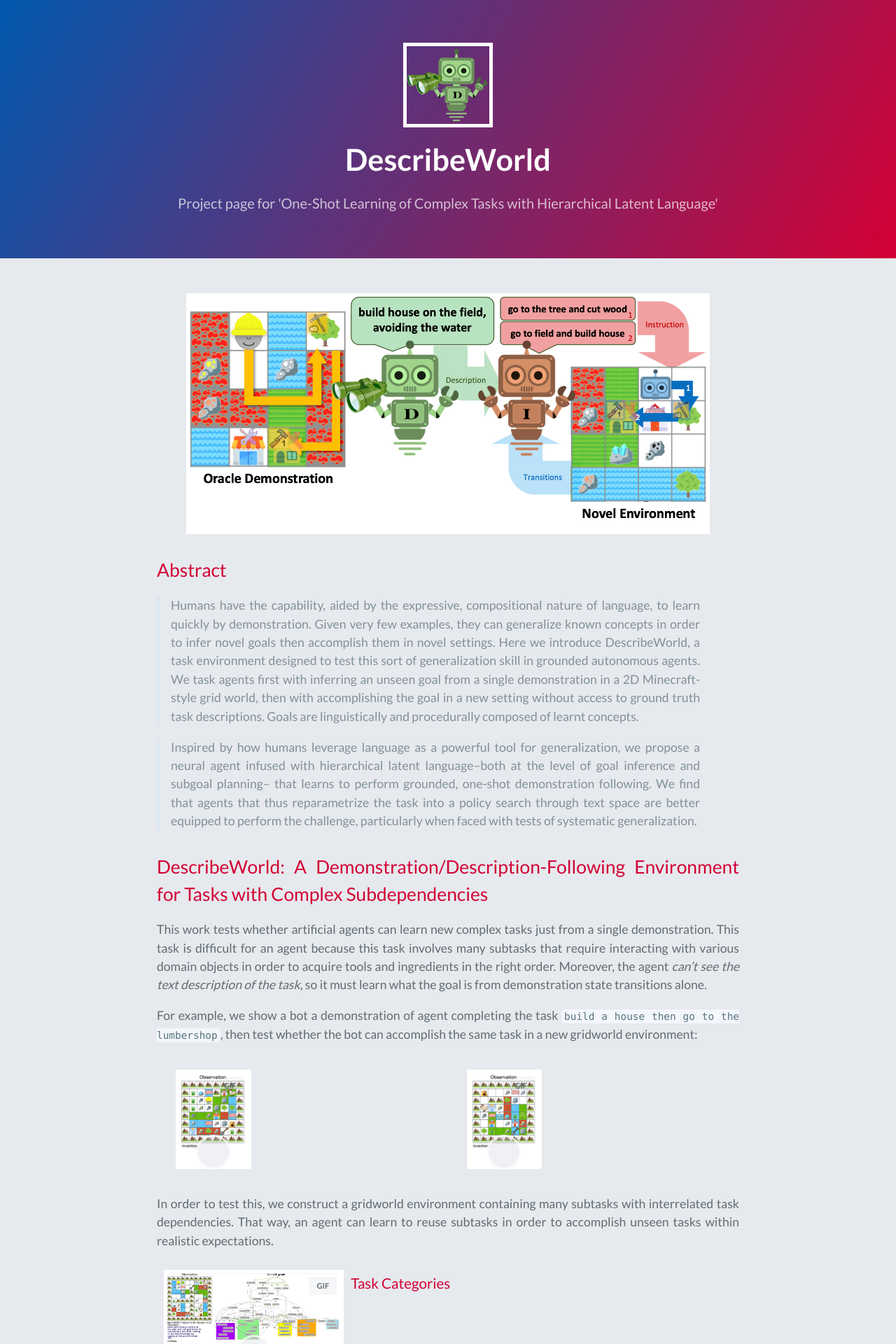
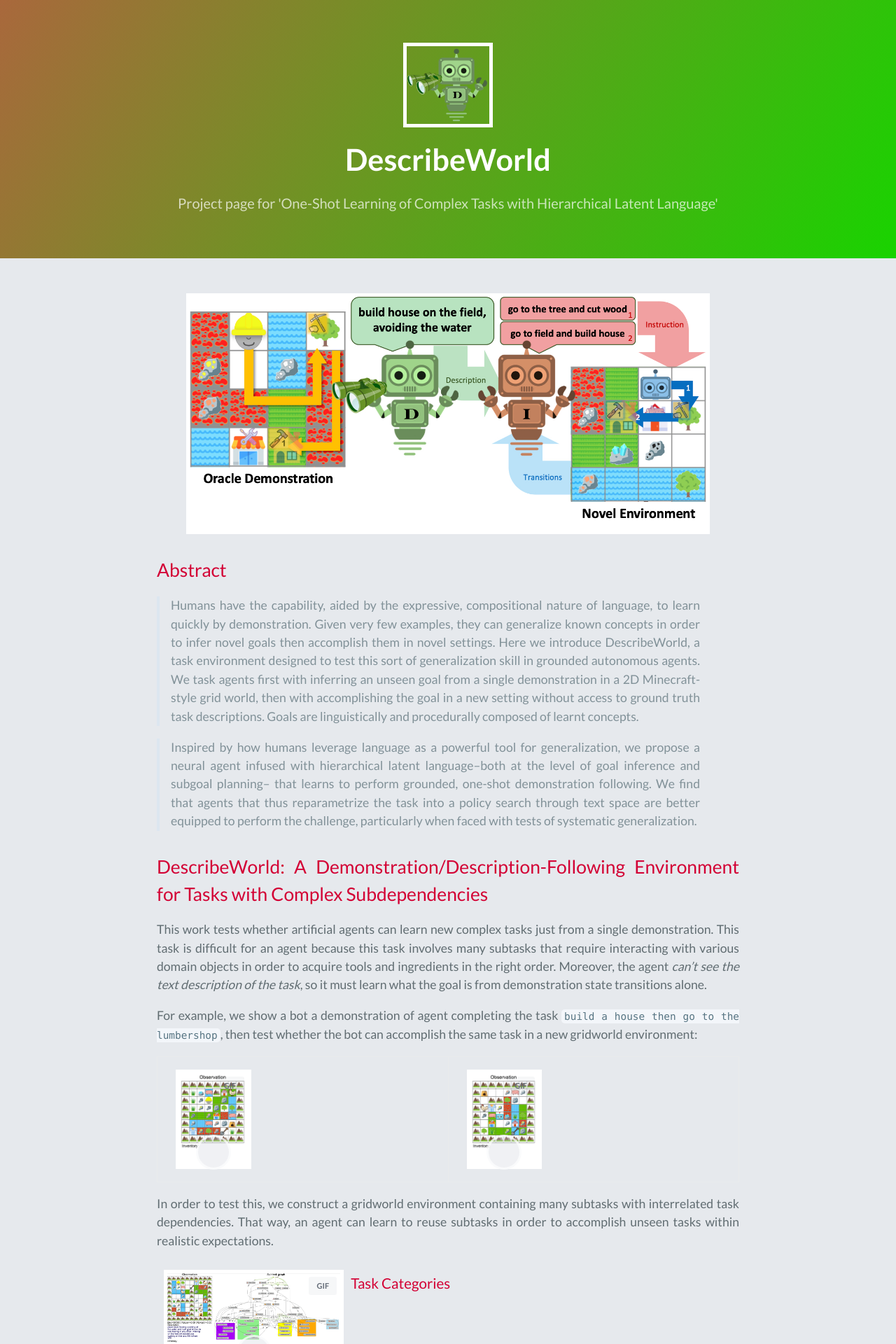
Before and after one commit to mhauskn/mocapact.github.io, a Jekyll site: the page built from index.md, in a window 1280 px wide. Shown: the top 1920 px of the page at 70% size. Built offline with Jekyll 4.4.1, drawn with Linux system fonts in a browser that asks for light colours; nearby versions of some CDN libraries; our own code applies the rules of GitHub Pages for plain Markdown files; comment, search, counter and statistics services are not loaded.

Commit message:
header green/brown

```diff
--- a/_sass/variables.scss
+++ b/_sass/variables.scss
@@ -4,8 +4,8 @@ $medium-breakpoint: 42em !default;
 
 // Headers
 $header-heading-color: #fff !default;
-$header-bg-color: #d30034 !default;
-$header-bg-color-secondary: #0259af !default;
+$header-bg-color: #19d300 !default;
+$header-bg-color-secondary: #a9683c !default;
 
 // Text
 $section-headings-color: #d30034 !default;
```
